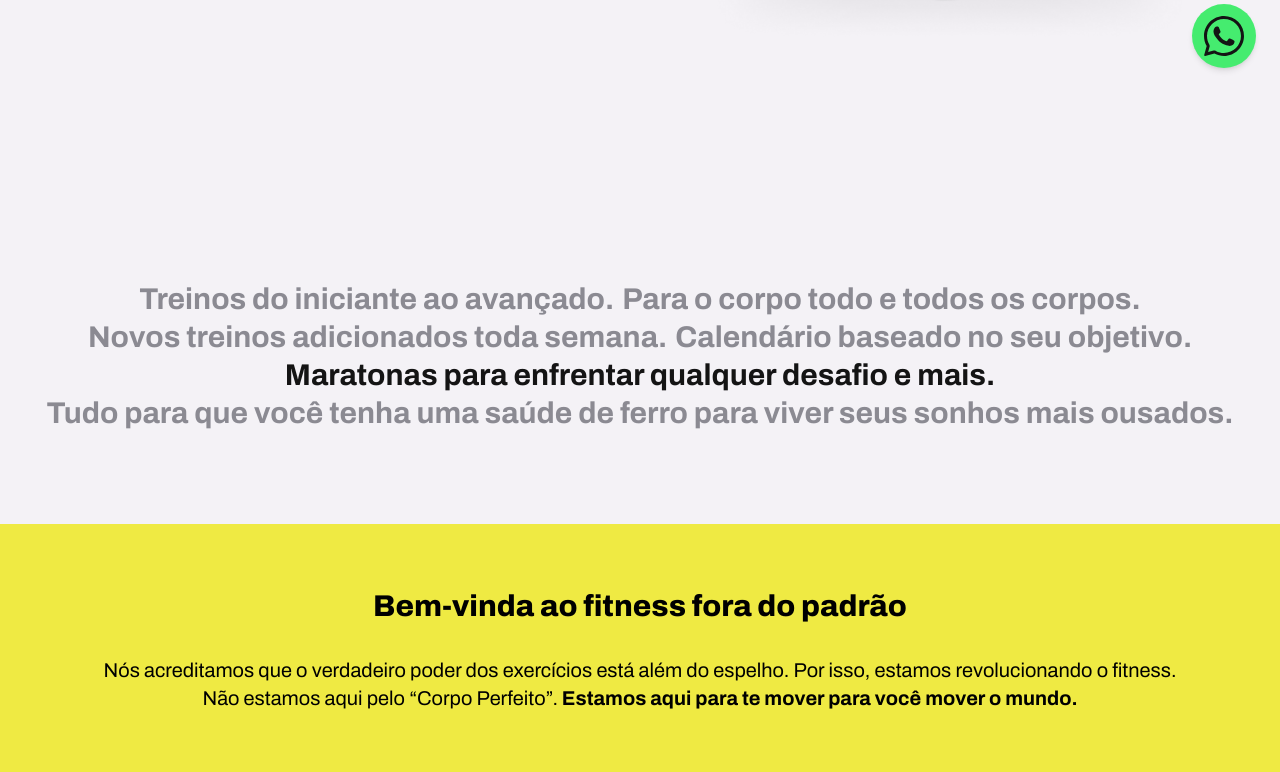
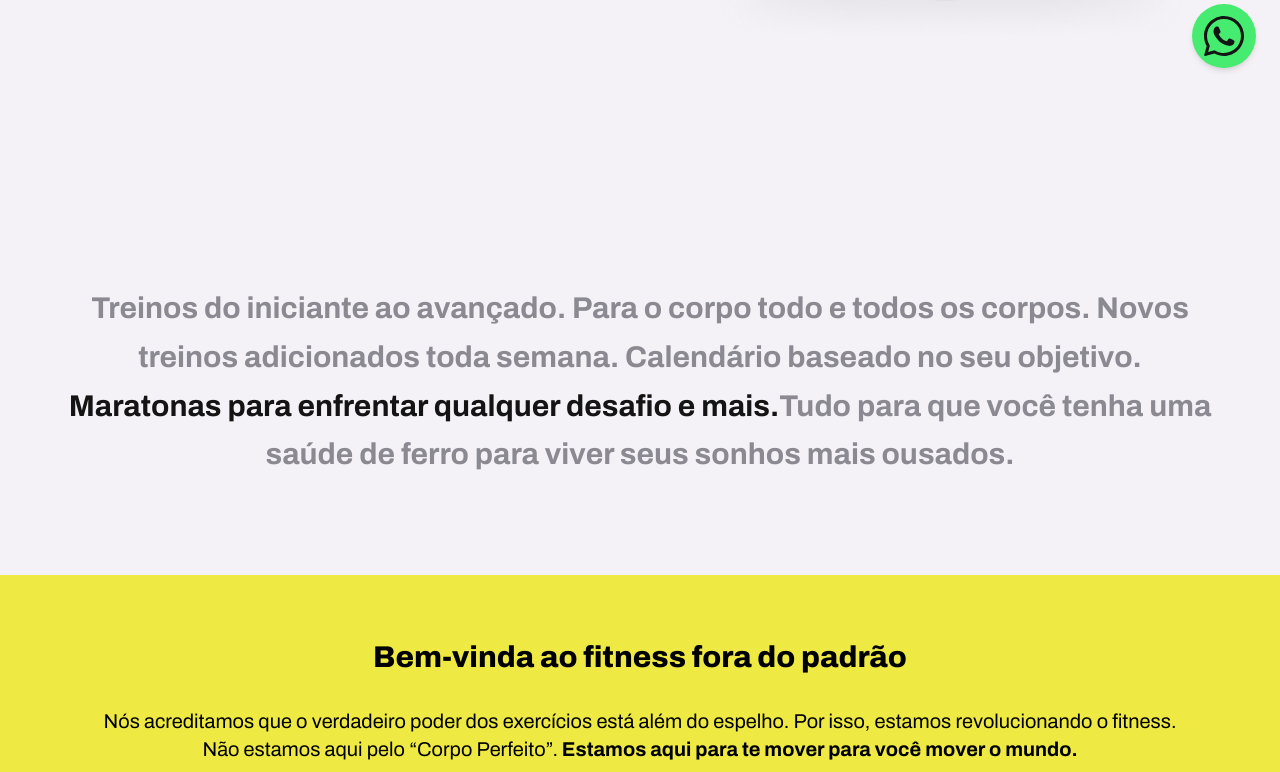
Before and after one commit to MarianaPiovezan/solta-move, a React (Vite) app: page / in a window 1280 px wide. Shown: the part 708-1480 px from the top of the page. Built offline with nearby package versions, Linux system fonts and the light colour scheme.

Commit message:
feat: adjust effect welcome component

```diff
--- a/src/components/HighlightEffect.jsx
+++ b/src/components/HighlightEffect.jsx
@@ -2,10 +2,10 @@
 
   const frases = [
     "Treinos do iniciante ao avançado.",
-    "Para o corpo todo e todos os corpos.",
-    "Novos treinos adicionados toda semana.",
-    "Calendário baseado no seu objetivo.",
-    "Maratonas para enfrentar qualquer desafio e mais.",
+    " Para o corpo todo e todos os corpos.",
+    " Novos treinos adicionados toda semana.",
+    " Calendário baseado no seu objetivo.",
+    " Maratonas para enfrentar qualquer desafio e mais.",
     "Tudo para que você tenha uma saúde de ferro para viver seus sonhos mais ousados."
   ];
 
@@ -37,8 +37,8 @@
     }, []);
 
     return (
-      <div ref={containerRef} className="py-24 bg-brand-gray-100  flex flex-col items-center gap-2">
-        <p className="text-2xl md:text-3xl font-semibold text-center gap-2 leading-relaxed flex  justify-center  px-6  flex-wrap">
+      <div ref={containerRef} className="py-24 bg-brand-gray-100  flex flex-col items-center gap-2 max-w-[1200px]">
+        <p className="text-2xl md:text-3xl font-semibold text-center  leading-relaxed   justify-center  px-6  ">
           {frases.map((frase, index) => (
             <span
               key={index}
@@ -48,7 +48,7 @@
                   : "text-brand-gray-700 font-bold opacity-80 "
               }`}
             >
-              {frase}
+              { frase.indexOf === 5 ?  <br/> + frase : frase }
             </span>
           ))}
         </p>
```
